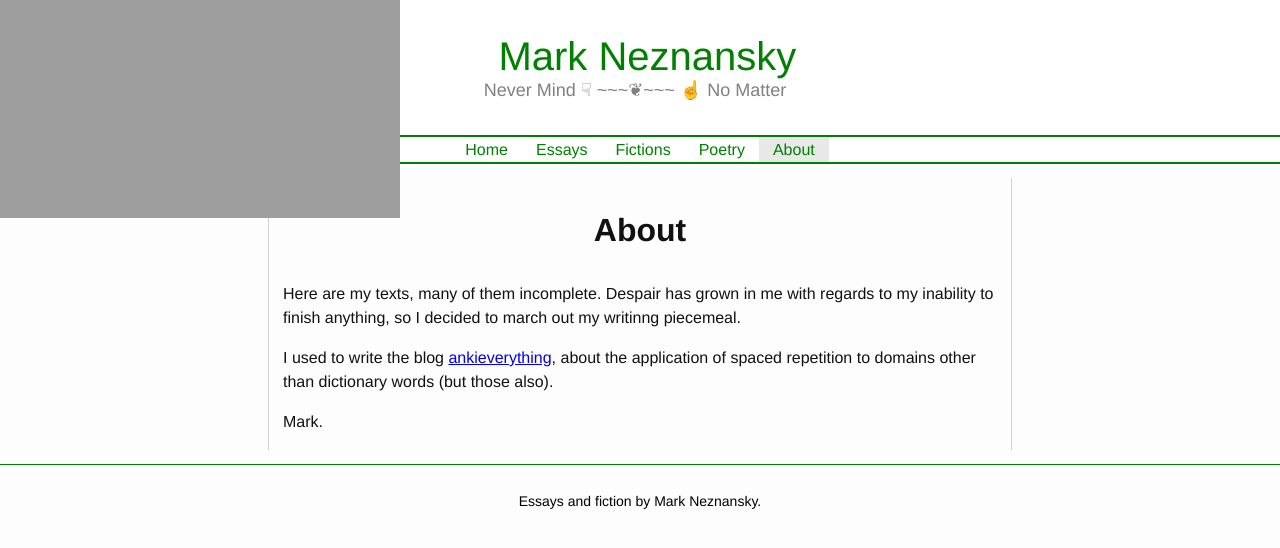
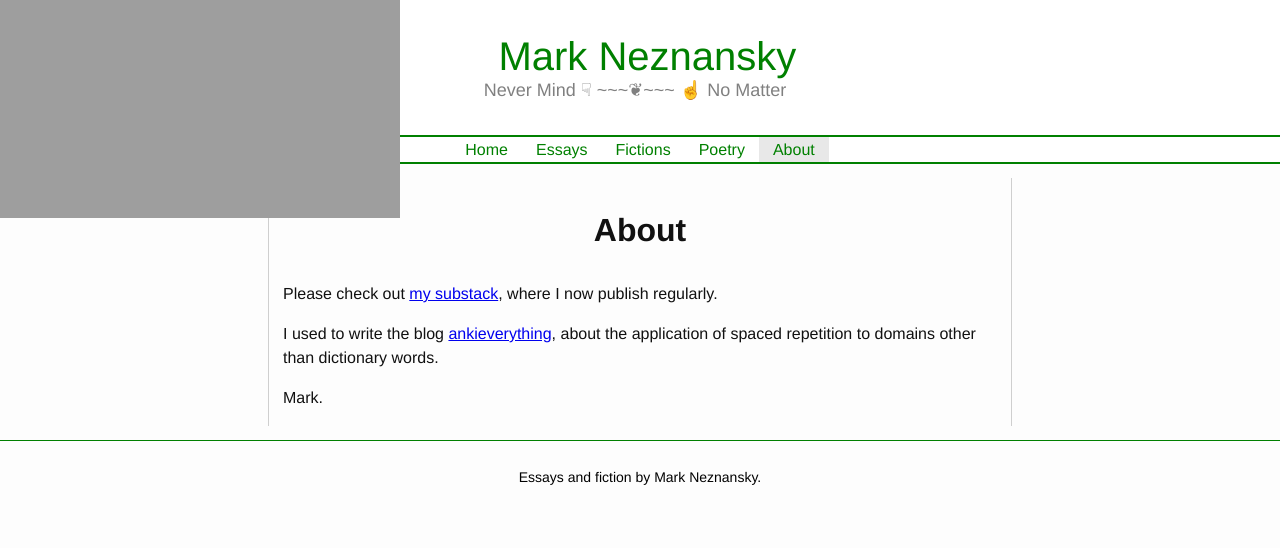
Before and after one commit to neznansky/neznansky.github.io, a Jekyll site: the page built from about.md, in a window 1280 px wide. Shown: the top 548 px of the page. Built offline with Jekyll 4.4.1, drawn with Linux system fonts in a browser that asks for light colours.

Commit message:
Update about.md
Added link to substack.

```diff
--- a/about.md
+++ b/about.md
@@ -9,9 +9,9 @@ excerpt: About page
 ---
 
 
-Here are my texts, many of them incomplete. Despair has grown in me with regards to my inability to finish anything, so I decided to march out my writinng piecemeal.
+Please check out [my substack](https://markneznansky.substack.com/), where I now publish regularly.
 
-I used to write the blog [ankieverything](http://ankieverything.wordpress.com/), about the application of spaced repetition to domains other than dictionary words (but those also).
+I used to write the blog [ankieverything](http://ankieverything.wordpress.com/), about the application of spaced repetition to domains other than dictionary words.
 
 Mark.
 
```
